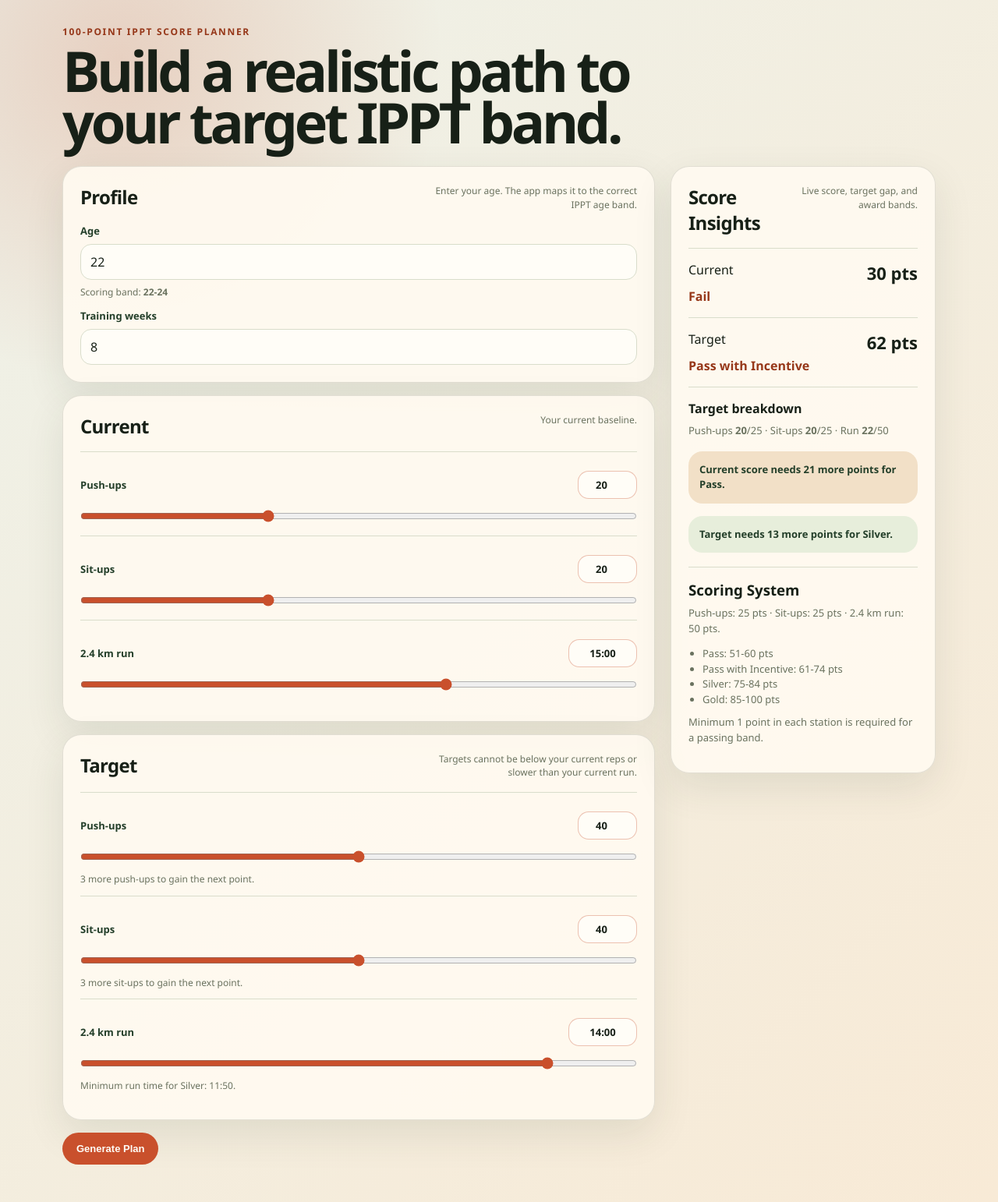
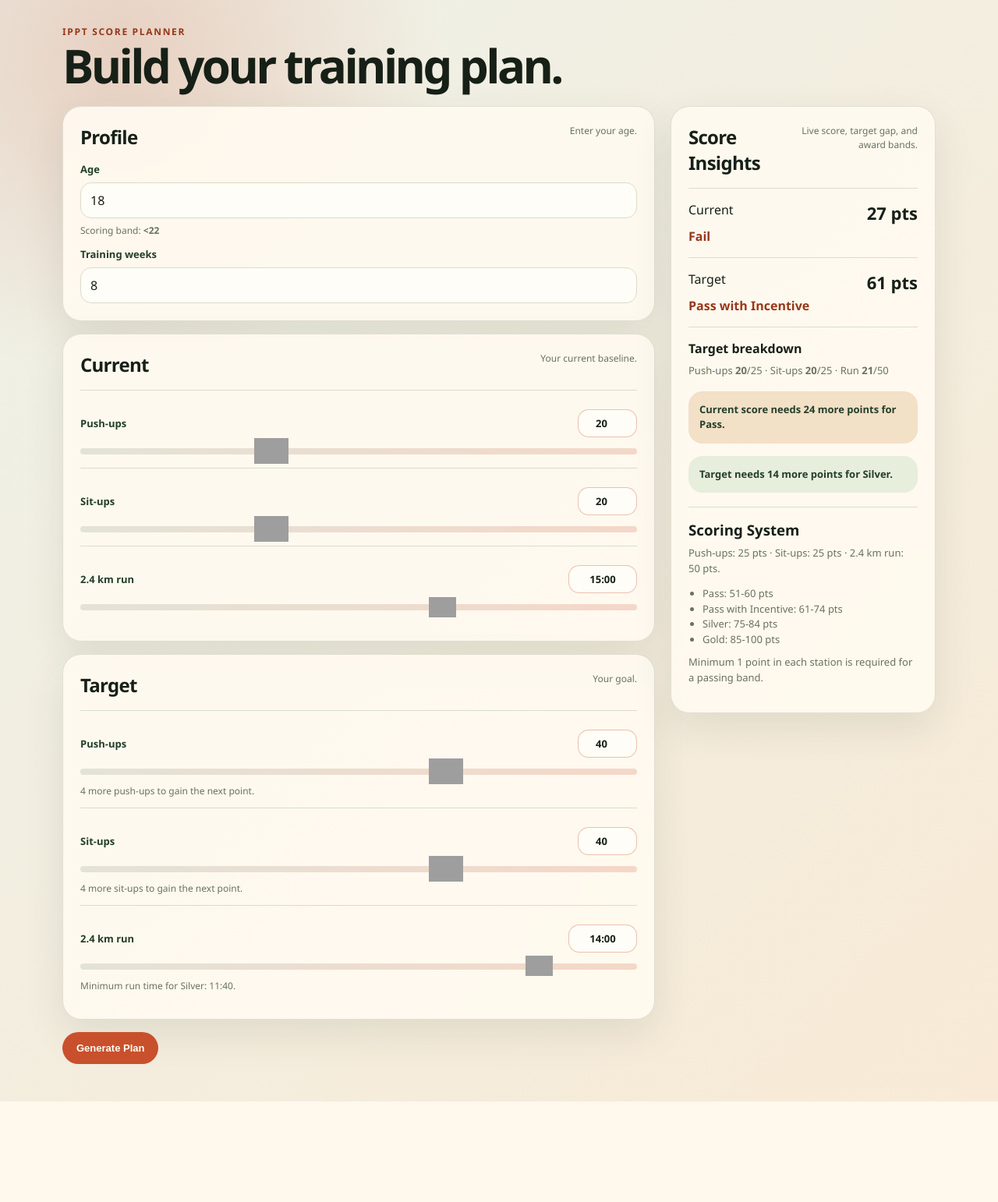
Before and after one commit to HY-Yap/mit-2026, a Flask app: page / in a window 1280 px wide. Shown: the whole page at 78% size. After the commit the page ends 1413 px from the top, so only its background shows below. Run offline with Flask 3, Linux system fonts and the light colour scheme; some libraries are stand-ins or nearby versions.

Commit message:
updated slider

```diff
--- a/app.py
+++ b/app.py
@@ -5,7 +5,7 @@ app = Flask(__name__)
 
 
 DEFAULT_FORM_VALUES = {
-    "age": "22",
+    "age": "18",
     "weeks": "8",
     "current_pushups": "20",
     "current_situps": "20",
@@ -53,7 +53,7 @@ def result():
         weeks = int(form.get('weeks', 8))
         current_run = parse_time_str(form.get('current_run', '15:00'))
         target_run = parse_time_str(form.get('target_run', '14:00'))
-        age = int(form.get('age', 22))
+        age = int(form.get('age', 18))
     except Exception:
         return "Invalid input", 400
 
--- a/planner.py
+++ b/planner.py
@@ -261,12 +261,12 @@ def _score_from_rows(value, rows, age):
     return 0
 
 
-def points_for_reps(reps, station="pushup", age=22):
+def points_for_reps(reps, station="pushup", age=18):
     rows = SITUP_ROWS if station == "situp" else PUSHUP_ROWS
     return _score_from_rows(reps, rows, age)
 
 
-def points_for_run(seconds, age=22):
+def points_for_run(seconds, age=18):
     index = age_group_index(age)
     seconds = int(seconds or 0)
     for time_text, scores in RUN_ROWS:
@@ -285,7 +285,7 @@ def award_from_score(total, has_minimum_station_points=True):
     return current
 
 
-def calculate_ippt_score(pushups, situps, run_seconds, age=22):
+def calculate_ippt_score(pushups, situps, run_seconds, age=18):
     pushup_points = points_for_reps(pushups, "pushup", age)
     situp_points = points_for_reps(situps, "situp", age)
     run_points = points_for_run(run_seconds, age)
@@ -312,7 +312,7 @@ def next_award_info(total):
     return {}
 
 
-def reps_to_next_point(current_reps, station="pushup", age=22):
+def reps_to_next_point(current_reps, station="pushup", age=18):
     current_reps = max(0, int(current_reps or 0))
     current_points = points_for_reps(current_reps, station, age)
     if current_points >= 25:
@@ -323,14 +323,14 @@ def reps_to_next_point(current_reps, station="pushup", age=22):
     return 0
 
 
-def run_time_for_next_point(current_seconds, age=22):
+def run_time_for_next_point(current_seconds, age=18):
     current_points = points_for_run(current_seconds, age)
     if current_points >= 50:
         return None
     return run_time_for_score(current_points + 1, age)
 
 
-def run_time_for_score(required_points, age=22):
+def run_time_for_score(required_points, age=18):
     if required_points <= 0:
         return parse_time_str(RUN_ROWS[-1][0])
     if required_points > 50:
@@ -403,7 +403,7 @@ def generate_training_plan(
     current_run_seconds,
     target_run_seconds,
     weeks,
-    age=22,
+    age=18,
 ):
     weeks = max(1, min(52, int(weeks or 1)))
     push_seq = generate_arithmetic_sequence(current_pushups, target_pushups, weeks)
--- a/static/style.css
+++ b/static/style.css
@@ -18,7 +18,11 @@ body {
   color: var(--ink);
   font-family: "Avenir Next", "Segoe UI", Helvetica, Arial, sans-serif;
   background:
-    radial-gradient(circle at 12% 5%, rgba(201, 80, 44, 0.2), transparent 26rem),
+    radial-gradient(
+      circle at 12% 5%,
+      rgba(201, 80, 44, 0.2),
+      transparent 26rem
+    ),
     linear-gradient(135deg, #eef1e8 0%, #f8ead6 100%);
 }
 
@@ -49,10 +53,14 @@ body {
 h1 {
   max-width: 780px;
   margin: 0;
-  font-size: clamp(34px, 7vw, 72px);
+  font-size: 60px;
   line-height: 0.92;
-  font-weight: 850;
+  font-weight: 700;
   letter-spacing: -0.06em;
+}
+
+.result-title {
+  text-align: left;
 }
 
 h2,
@@ -154,6 +162,77 @@ input[type="range"] {
   width: 100%;
   margin: 14px 0 2px;
   accent-color: var(--accent);
+  appearance: none;
+  -webkit-appearance: none;
+  background: transparent;
+}
+
+#current-pu-range,
+#target-pu-range {
+  --thumb-image: url("https://cdn-icons-png.flaticon.com/512/5147/5147122.png");
+  --thumb-image-size: 100%;
+}
+
+#current-su-range,
+#target-su-range {
+  --thumb-image: url("https://cdn-icons-png.flaticon.com/512/3043/3043279.png");
+  --thumb-image-size: 100%;
+}
+
+#current-run-range,
+#target-run-range {
+  --thumb-image: url("https://cdn-icons-png.flaticon.com/512/15864/15864673.png");
+  --thumb-image-size: 80%;
+}
+
+input[type="range"]::-webkit-slider-runnable-track {
+  height: 8px;
+  border-radius: 999px;
+  background: linear-gradient(
+    90deg,
+    rgba(36, 63, 42, 0.12),
+    rgba(201, 80, 44, 0.2)
+  );
+}
+
+input[type="range"]::-webkit-slider-thumb {
+  -webkit-appearance: none;
+  appearance: none;
+  width: 44px;
+  height: 44px;
+  margin-top: -18px;
+  border: 0;
+  background: transparent;
+  background-image: var(--thumb-image);
+  background-position: center;
+  background-repeat: no-repeat;
+  background-size: var(--thumb-image-size);
+  box-shadow: none;
+  cursor: pointer;
+}
+
+input[type="range"]::-moz-range-track {
+  height: 8px;
+  border: 0;
+  border-radius: 999px;
+  background: linear-gradient(
+    90deg,
+    rgba(36, 63, 42, 0.12),
+    rgba(201, 80, 44, 0.2)
+  );
+}
+
+input[type="range"]::-moz-range-thumb {
+  width: 44px;
+  height: 44px;
+  border: 0;
+  background: transparent;
+  background-image: var(--thumb-image);
+  background-position: center;
+  background-repeat: no-repeat;
+  background-size: var(--thumb-image-size);
+  box-shadow: none;
+  cursor: pointer;
 }
 
 .hint,
--- a/templates/index.html
+++ b/templates/index.html
@@ -12,8 +12,8 @@
   <body>
     <main class="page">
       <header class="hero">
-        <p class="eyebrow">100-point IPPT score planner</p>
-        <h1>Build a realistic path to your target IPPT band.</h1>
+        <p class="eyebrow">IPPT score planner</p>
+        <h1>Build your training plan.</h1>
       </header>
 
       <div class="planner-layout">
@@ -21,9 +21,7 @@
           <section class="card">
             <div class="card-heading">
               <h2>Profile</h2>
-              <p>
-                Enter your age. The app maps it to the correct IPPT age band.
-              </p>
+              <p>Enter your age.</p>
             </div>
 
             <label class="field-label" for="age">Age</label>
@@ -126,10 +124,7 @@
           <section class="card">
             <div class="card-heading">
               <h2>Target</h2>
-              <p>
-                Targets cannot be below your current reps or slower than your
-                current run.
-              </p>
+              <p>Your goal.</p>
             </div>
 
             <div class="slider-field">
@@ -148,7 +143,7 @@
               <input
                 type="range"
                 id="target-pu-range"
-                min="{{ values.current_pushups }}"
+                min="0"
                 max="60"
                 value="{{ values.target_pushups }}"
               />
@@ -171,7 +166,7 @@
               <input
                 type="range"
                 id="target-su-range"
-                min="{{ values.current_situps }}"
+                min="0"
                 max="60"
                 value="{{ values.target_situps }}"
               />
@@ -272,7 +267,7 @@
       }
 
       function ageBandIndex(age) {
-        const value = Number(age) || 22;
+        const value = Number(age) || 18;
         const index = scoringData.ageBands.findIndex(
           (band) => value >= band.min && value <= band.max,
         );
@@ -280,7 +275,7 @@
       }
 
       function currentAge() {
-        return Number(document.getElementById("age").value) || 22;
+        return Number(document.getElementById("age").value) || 18;
       }
 
       function pointsForReps(reps, station) {
@@ -367,16 +362,13 @@
         const targetRunRange = document.getElementById("target-run-range");
 
         targetPu.min = currentPu;
-        targetPuRange.min = currentPu;
         if (Number(targetPu.value) < currentPu) targetPu.value = currentPu;
         if (Number(targetPuRange.value) < currentPu) targetPuRange.value = currentPu;
 
         targetSu.min = currentSu;
-        targetSuRange.min = currentSu;
         if (Number(targetSu.value) < currentSu) targetSu.value = currentSu;
         if (Number(targetSuRange.value) < currentSu) targetSuRange.value = currentSu;
 
-        targetRunRange.max = currentRun;
         const targetRunSeconds = mmssToSecs(targetRun.value);
         if (targetRunSeconds === null || targetRunSeconds > currentRun) {
           targetRun.value = secsToMMSS(currentRun);
@@ -450,6 +442,17 @@
           updateLive();
         });
         input.addEventListener("input", () => {
+          const typed = Number(input.value);
+          if (!Number.isFinite(typed)) return;
+          const min = Number(input.min);
+          const max = Number(input.max);
+          range.value = Math.min(max, Math.max(min, typed));
+          updateLive();
+        });
+        input.addEventListener("blur", () => {
+          if (input.value.trim() === "") {
+            input.value = range.value;
+          }
           clampNumberInput(input);
           range.value = input.value;
           updateLive();
@@ -481,6 +484,11 @@
       wireRep("target-su-range", "target-su");
       wireRun("current-run-range", "current-run");
       wireRun("target-run-range", "target-run");
+      document.getElementById("planner-form").addEventListener("keydown", (event) => {
+        if (event.key === "Enter" && event.target.tagName !== "TEXTAREA") {
+          event.preventDefault();
+        }
+      });
       document.getElementById("age").addEventListener("input", updateLive);
       document.getElementById("current-run-range").value =
         mmssToSecs(document.getElementById("current-run").value) || 900;
```
Also changed, not shown: templates/result.html (+3 -23 lines).
